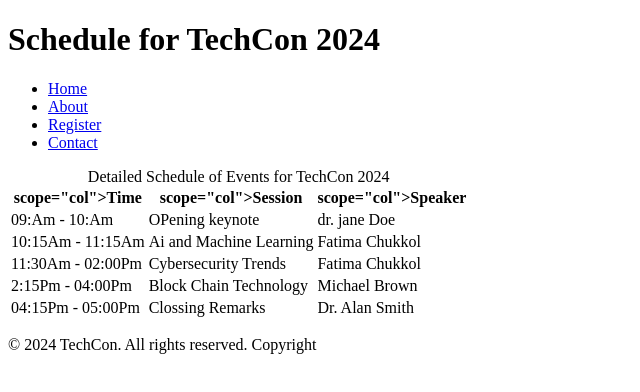
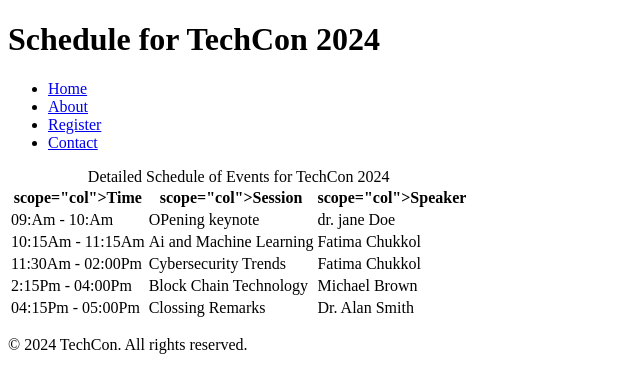
Before and after one commit to Zarahji/TechCon_HTML, a plain HTML site: page techcon_website/schedule.html in a window 1280 px wide. Shown: the full height of the page, 0-640 px from the left. Drawn offline with Linux system fonts and the light colour scheme.

```diff
--- a/techcon_website/schedule.html
+++ b/techcon_website/schedule.html
@@ -22,9 +22,9 @@
             <caption>Detailed Schedule of Events for TechCon 2024</caption>
             <thead>
                 <tr>
-                    <th> scope="col">Time</th>
-                    <th> scope="col">Session</th>
-                    <th> scope="col">Speaker</th>
+                    <th>scope="col">Time</th>
+                    <th>scope="col">Session</th>
+                    <th>scope="col">Speaker</th>
                 </tr>
             </thead>
             <tbody>
@@ -57,7 +57,7 @@
         </table>
     </main>
     <footer>
-        <p>&COPY; 2024 TechCon. All rights reserved. Copyright</p>
+        <p>&copy; 2024 TechCon. All rights reserved.</p>
     </footer>
 </body>
 </html>
```
